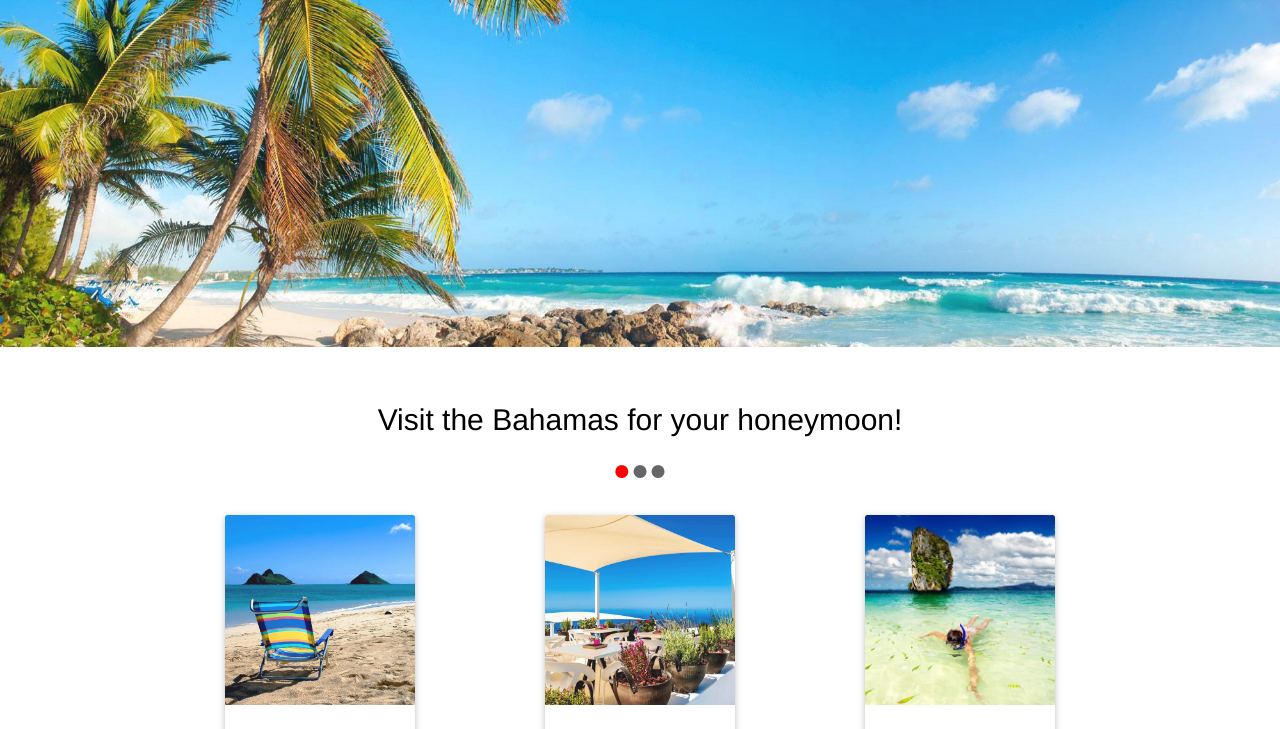
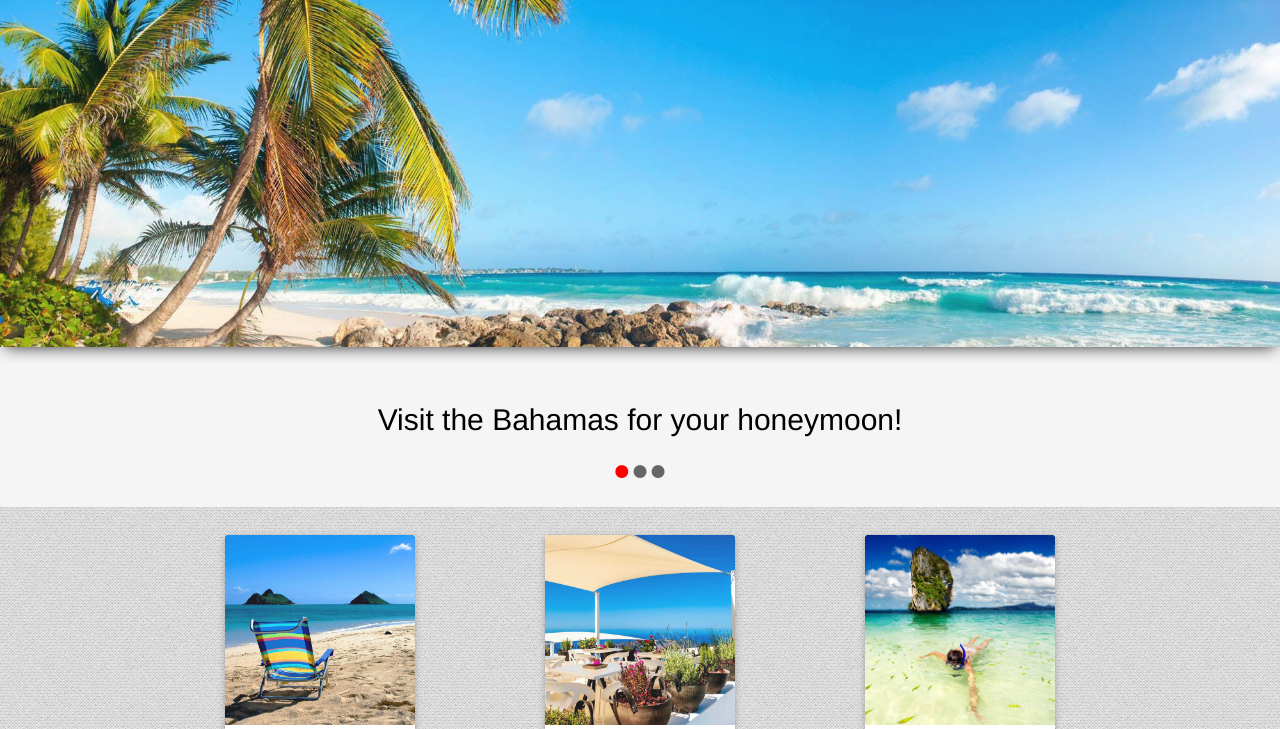
Before and after one commit to missmellyg85/travel-rewrite-angular, a website: page index.html at #/home in a window 1280 px wide. Shown: the part 67-796 px from the top of the page. Drawn offline with nearby package versions, Linux system fonts and the light colour scheme.

Commit message:
Cool background and some lovely styling

```diff
--- a/app/components/components.less
+++ b/app/components/components.less
@@ -1,5 +1,3 @@
-@blue-gray-darken-3: #37474f;
-
 body {
    display: flex;
    min-height: 100vh;
@@ -21,15 +19,5 @@ nav .brand-logo {
   background-size: 100%;
   background-position-y: 530px;
   opacity: 0.95;
+  box-shadow: 0px 5px 15px -5px;
 }
-
-.blurb {
-  text-align: center;
-  font-size: 2em;
-  @pad-blurb: 50px;
-  padding-top:@pad-blurb;
-  padding-bottom:@pad-blurb;
-  color: @blue-gray-darken-3;
-  font-family: "Helvetica Neue", Helvetica, Arial, sans-serif;
-  font-weight:300;
-}
--- a/app/home/home.html
+++ b/app/home/home.html
@@ -1,7 +1,7 @@
 <div class="hero">
 </div>
 
-<div class="blurb">
+<div class="blurb row">
     <ul rn-carousel rn-carousel-pause-on-hover rn-carousel-auto-slide="5" rn-carousel-index="carouselIndex">
         <li ng-repeat="promo in promos">{{promo}}</li>
     </ul>
--- a/app/home/home.less
+++ b/app/home/home.less
@@ -1,4 +1,21 @@
+@blue-gray-darken-3: #37474f;
+
+html {
+  //background-color:whitesmoke;
+  background-image: url('../img/binding_light.png');
+}
 .blurb {
+  background-color:whitesmoke;
+  //background-image: url('../img/binding_light.png');
+  text-align: center;
+  font-size: 2em;
+  @pad-blurb: 50px;
+  padding-top:@pad-blurb;
+  padding-bottom:@pad-blurb;
+  color: @blue-gray-darken-3;
+  font-family: "Helvetica Neue", Helvetica, Arial, sans-serif;
+  font-weight:300;
+
   ul[rn-carousel] {
     height:50px;
     margin: 0 auto;
```
Also changed, not shown: app/img/binding_light.png (added).
